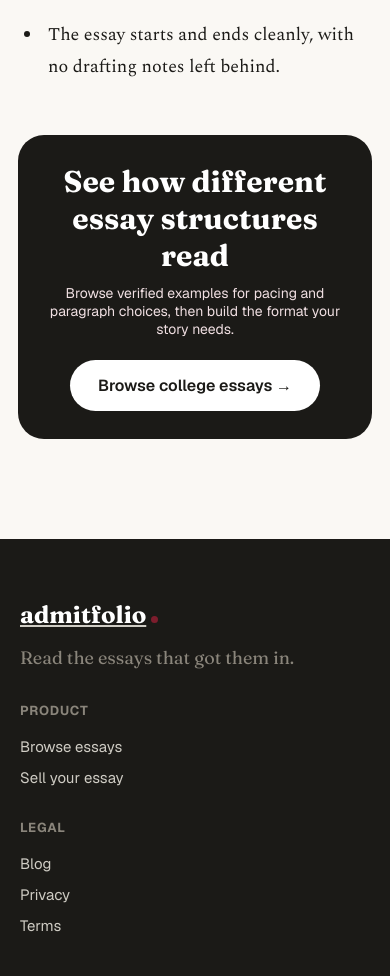
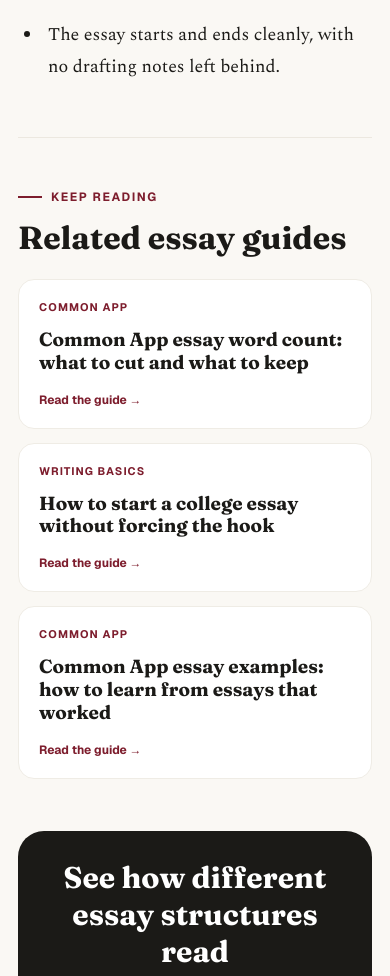
Before and after one commit to anony-mouse1/admitfolio, a Next.js app: page /guides/college-essay-format in a window 390 px wide. Shown: the part 4600-5576 px from the top of the page. Built offline with nearby package versions, Linux system fonts and the light colour scheme.

Commit message:
Connect related essay guides

```diff
--- a/app/guides/college-essay-format/page.tsx
+++ b/app/guides/college-essay-format/page.tsx
@@ -1,6 +1,7 @@
 import type { Metadata } from 'next';
 import Link from 'next/link';
 import { GuideFooter, GuideHeader } from '@/components/GuideShell';
+import { RelatedGuides } from '@/components/RelatedGuides';
 import styles from '../guides.module.css';
 
 const title = 'College Essay Format: A Simple, Readable Structure';
@@ -140,6 +141,12 @@ export default function CollegeEssayFormatPage() {
             </ul>
           </div>
 
+          <RelatedGuides guides={[
+            'common-app-essay-word-count',
+            'how-to-start-a-college-essay',
+            'common-app-essay-examples',
+          ]} />
+
           <aside className={styles.articleCta}>
             <h2>See how different essay structures read</h2>
             <p>Browse verified examples for pacing and paragraph choices, then build the format your story needs.</p>
--- a/app/guides/guides.module.css
+++ b/app/guides/guides.module.css
@@ -482,6 +482,58 @@ a.guideCard:hover {
   font-size: 14px;
 }
 
+.relatedGuides {
+  margin-top: 54px;
+  padding-top: 44px;
+  border-top: 1px solid var(--line);
+}
+
+.relatedGuides h2 {
+  margin: 14px 0 22px;
+  font-family: var(--serif);
+  font-size: 32px;
+  line-height: 1.2;
+}
+
+.relatedGrid {
+  display: grid;
+  grid-template-columns: repeat(3, minmax(0, 1fr));
+  gap: 14px;
+}
+
+.relatedCard {
+  min-height: 190px;
+  display: flex;
+  flex-direction: column;
+  padding: 20px;
+  border: 1px solid var(--card-line);
+  border-radius: 16px;
+  color: var(--ink);
+  background: #fff;
+  text-decoration: none;
+  transition: transform 0.18s, border-color 0.18s, box-shadow 0.18s;
+}
+
+.relatedCard:hover {
+  transform: translateY(-4px);
+  border-color: #e4e0d7;
+  box-shadow: 0 14px 32px rgba(20, 18, 15, 0.1);
+}
+
+.relatedCard h3 {
+  margin: 14px 0 18px;
+  font-family: var(--serif);
+  font-size: 19px;
+  line-height: 1.2;
+}
+
+.relatedLink {
+  margin-top: auto;
+  color: var(--accent);
+  font-size: 12px;
+  font-weight: 700;
+}
+
 .articleCta {
   margin-top: 52px;
   padding: 34px;
@@ -620,6 +672,14 @@ a.guideCard:hover {
     font-size: 28px;
   }
 
+  .relatedGrid {
+    grid-template-columns: 1fr;
+  }
+
+  .relatedCard {
+    min-height: 0;
+  }
+
   .articleCta {
     padding: 28px 22px;
   }
--- /dev/null
+++ b/components/RelatedGuides.tsx
@@ -0,0 +1,56 @@
+import Link from 'next/link';
+import styles from '@/app/guides/guides.module.css';
+
+const guideDetails = {
+  'common-app-essay-examples': {
+    category: 'Common App',
+    title: 'Common App essay examples: how to learn from essays that worked',
+  },
+  'how-to-take-inspiration-from-college-essays': {
+    category: 'Essay examples',
+    title: 'The best way to take inspiration from other college student essays',
+  },
+  'uc-piq-examples': {
+    category: 'UC applications',
+    title: 'UC PIQ examples and what makes each response work',
+  },
+  'how-to-start-a-college-essay': {
+    category: 'Writing basics',
+    title: 'How to start a college essay without forcing the hook',
+  },
+  'why-this-college-essay-examples': {
+    category: 'Supplements',
+    title: 'Why this college essay examples: a better research method',
+  },
+  'college-essay-format': {
+    category: 'Writing basics',
+    title: 'College essay format: a simple, readable structure',
+  },
+  'common-app-essay-word-count': {
+    category: 'Common App',
+    title: 'Common App essay word count: what to cut and what to keep',
+  },
+} as const;
+
+export type RelatedGuideSlug = keyof typeof guideDetails;
+
+export function RelatedGuides({ guides }: { guides: readonly RelatedGuideSlug[] }) {
+  return (
+    <aside className={styles.relatedGuides} id="related-guides" aria-label="Related essay guides">
+      <span className={styles.eyebrow}>Keep reading</span>
+      <h2>Related essay guides</h2>
+      <div className={styles.relatedGrid}>
+        {guides.map((slug) => {
+          const guide = guideDetails[slug];
+          return (
+            <Link className={styles.relatedCard} href={`/guides/${slug}`} key={slug}>
+              <span className={styles.category}>{guide.category}</span>
+              <h3>{guide.title}</h3>
+              <span className={styles.relatedLink}>Read the guide →</span>
+            </Link>
+          );
+        })}
+      </div>
+    </aside>
+  );
+}
```
Also changed, not shown: app/guides/common-app-essay-examples/page.tsx (+7 -0 lines), app/guides/common-app-essay-word-count/page.tsx (+7 -0 lines), app/guides/how-to-start-a-college-essay/page.tsx (+7 -0 lines), app/guides/how-to-take-inspiration-from-college-essays/page.tsx (+7 -0 lines), app/guides/uc-piq-examples/page.tsx (+7 -0 lines), app/guides/why-this-college-essay-examples/page.tsx (+7 -0 lines), 1 other file (tests, documents, lock files or other folders).
